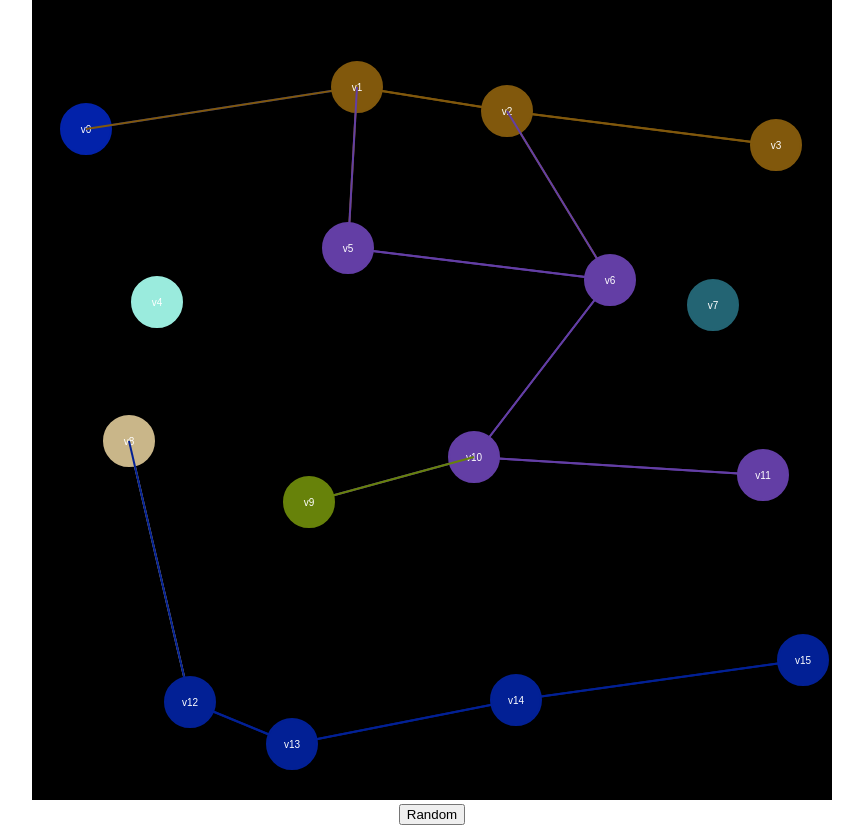
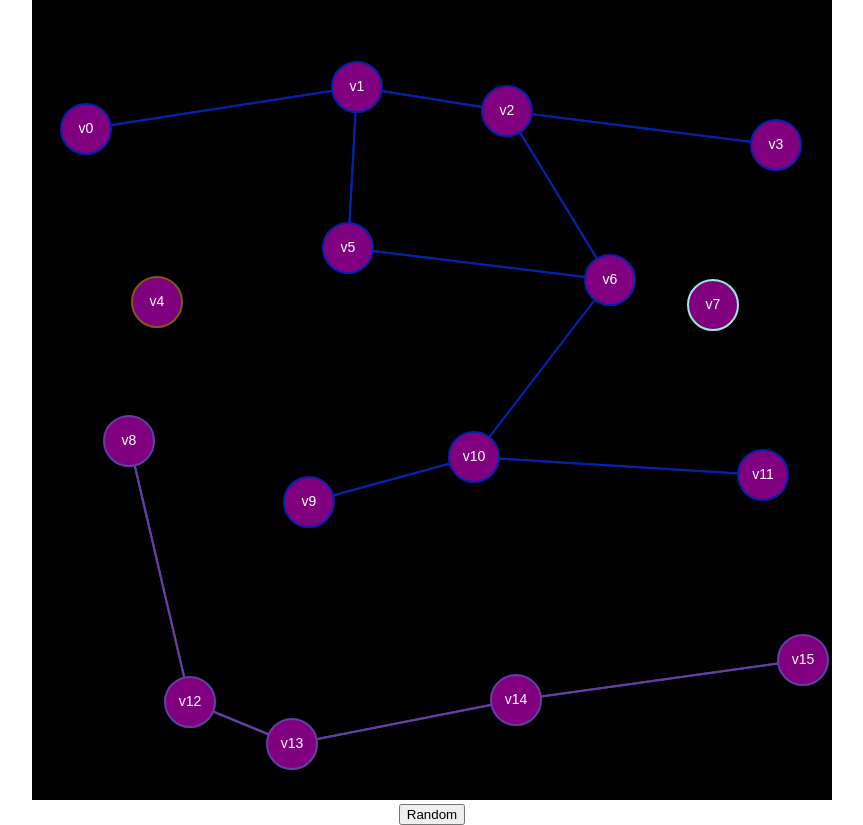
Before and after one commit to bloominstituteoftechnology/Sprint-Challenge--Graphs, a React (Create React App) app in the folder graph_dfs_debug/: page / in a window 1280 px wide. Shown: the whole page, without its empty margins (208-1071 px from the left). Built offline with nearby package versions, Linux system fonts and the light colour scheme.

Commit message:
fixed vertex connection

```diff
--- a/graph_dfs_debug/src/App.js
+++ b/graph_dfs_debug/src/App.js
@@ -60,7 +60,7 @@ class GraphView extends Component {
     }
 
     // Draw the verts on top
-    ctx.fillStyle = color;
+    ctx.fillStyle = 'purple';
 
     for (let v of vertexes) {
       ctx.beginPath();
@@ -70,7 +70,7 @@ class GraphView extends Component {
     }
 
     // Draw the vert names
-    ctx.font = '10px sans-serif';
+    ctx.font = '14px sans-serif';
     ctx.textAlign = 'center';
     ctx.fillStyle = 'white';
 
--- a/graph_dfs_debug/src/graph.js
+++ b/graph_dfs_debug/src/graph.js
@@ -123,12 +123,14 @@ export class Graph {
     stack.push(start);
 
     while (stack.length > 0) {
-      const u = stack.pop();
+      const u = stack[0];
       if (u.color === 'white') {
         u.color = 'gray';
 
+
         for (let e of u.edges) {
           stack.push(e.destination);
+
         }
       }
 
```
Also changed, not shown: 1 other file (tests, documents, lock files or other folders).
